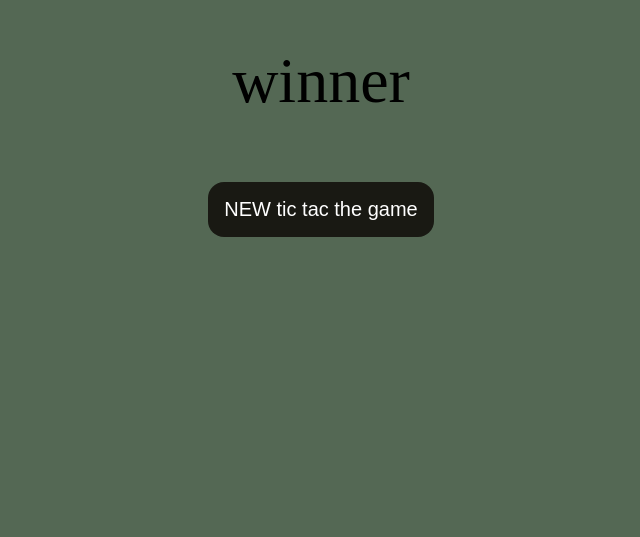
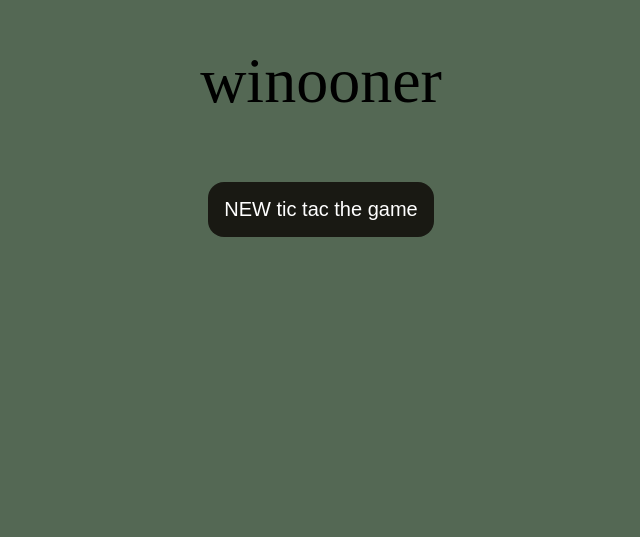
Before and after one commit to kumarHemant8897/Tic-Tac-toe-game, a plain HTML site: page index.html in a window 1280 px wide. Shown: the part 260-797 px from the top of the page, without its empty margins (319-959 px from the left). Drawn offline with Linux system fonts and the light colour scheme.

```diff
--- a/index.html
+++ b/index.html
@@ -9,7 +9,7 @@
 <body>
 
     <div class="msg-container hide">
-        <p id="msg">winner</p>
+        <p id="msg">winooner</p>
         <button id="new-btn">NEW tic tac the game</button>
     </div>
 
```
